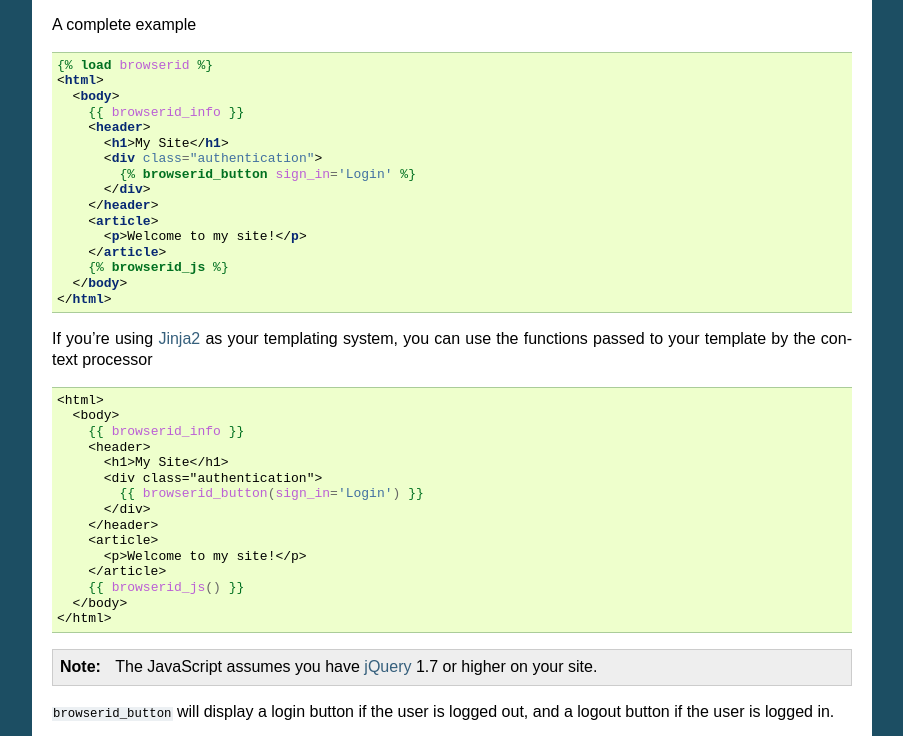
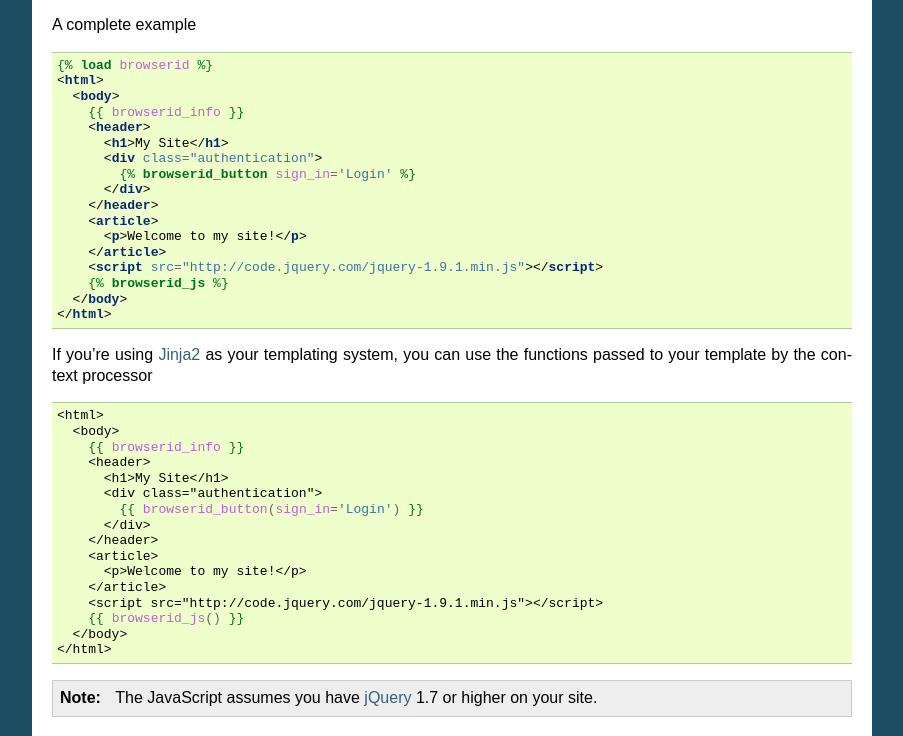
Before and after one commit to mozilla/django-browserid, a Sphinx documentation site: the page built from docs/setup.rst, in a window 1280 px wide and 900 px high, scrolled down 1328 px, cut to the strip 0-736 px from the top of the window. Shown: the whole strip, without its empty margins (198-1101 px from the left). Built offline with Sphinx 7.4.7, drawn with Linux system fonts in a browser that asks for light colours; part of the change alters nothing that is shown.

Commit message:
added jquery to the complete example

```diff
--- a/docs/setup.rst
+++ b/docs/setup.rst
@@ -91,6 +91,7 @@ A complete example
         <article>
           <p>Welcome to my site!</p>
         </article>
+        <script src="http://code.jquery.com/jquery-1.9.1.min.js"></script>
         {% browserid_js %}
       </body>
     </html>
@@ -112,6 +113,7 @@ passed to your template by the context processor
         <article>
           <p>Welcome to my site!</p>
         </article>
+        <script src="http://code.jquery.com/jquery-1.9.1.min.js"></script>
         {{ browserid_js() }}
       </body>
     </html>
```
